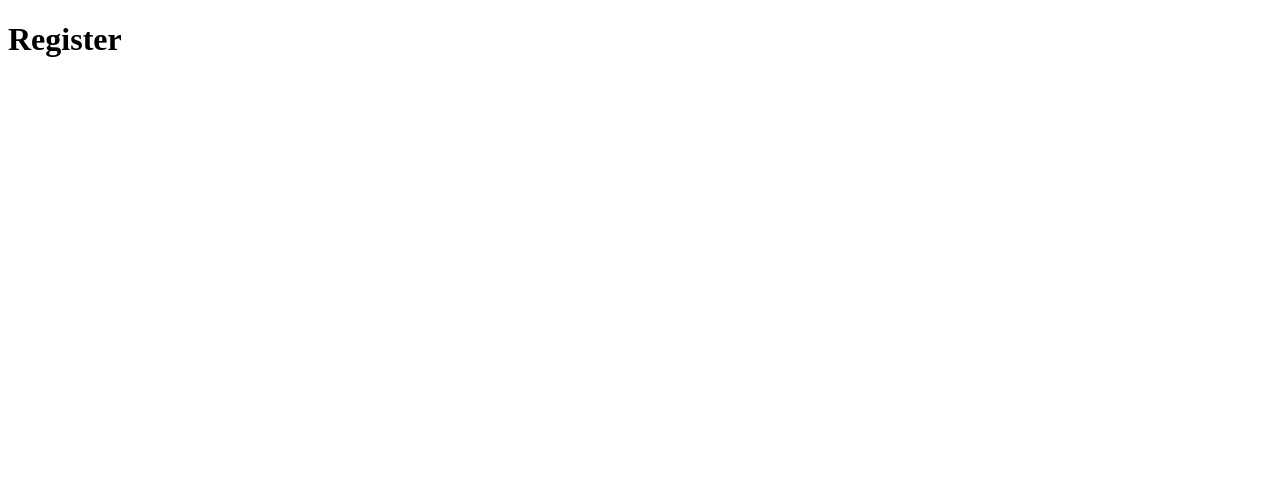
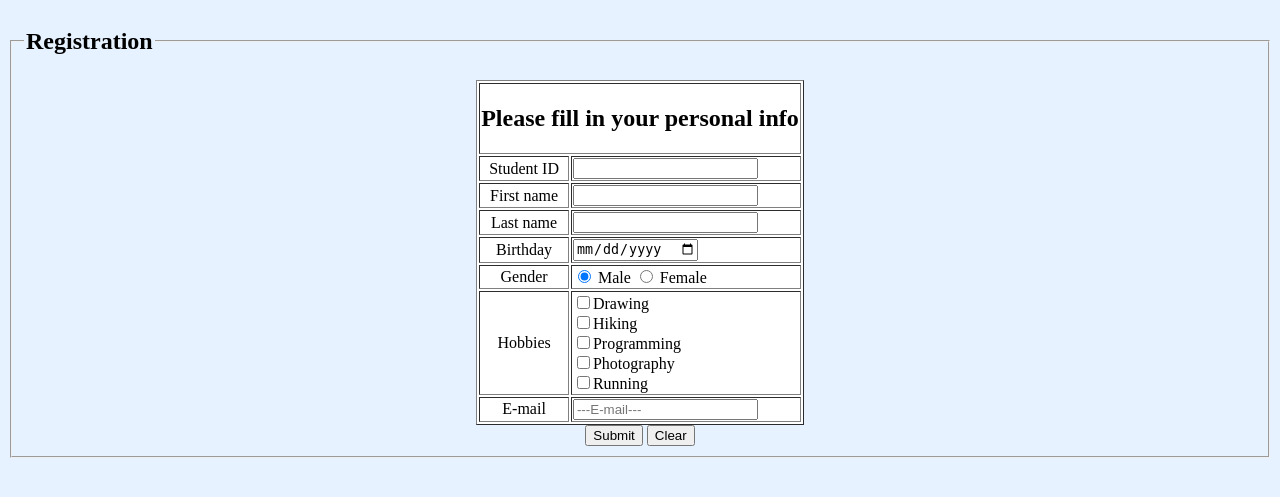
Before and after one commit to ftnd/ITCS443-Project-Hotel-Booking, a Flask app: page /register in a window 1280 px wide. Before the commit the part shown is almost empty. Shown: the top 497 px of the page. Run offline with Flask 2, Linux system fonts and the light colour scheme.

Commit message:
Added table on register.html

```diff
--- a/templates/register.html
+++ b/templates/register.html
@@ -1,12 +1,105 @@
-<!doctype html>
-<html lang="en">
+<!DOCTYPE html>
+<html>
     <head>
-        <meta charset="UTF-8">
-        <meta name="viewport" content="width=device-width, initial-scale=1.0">
-        <title>Register</title>
+        <title>Activity 1</title>
     </head>
+    <body bgcolor="#E6F2FF">
 
-<body>
-    <h1>Register</h1>
-</body>
+        <form action="ActivityR.html" method="GET">
+
+        <fieldset align="center">
+            <legend align="left"> <h2>Registration</h2></legend>
+
+            <table border="1" bgcolor = "#FFFFFF" align="center">
+                <tr>
+                    <th colspan="3">
+                        <h2>Please fill in your personal info</h2>
+                    </th>
+                </tr>
+
+                <tr>
+                    <td>
+                        Student ID
+                    </td>
+                    <td align="left">
+                        <input type="text" name="studentid"><br>
+                    </td>
+                </tr>
+
+                <tr>
+                    <td>
+                        First name
+                    </td>
+                    <td align="left">
+                        <input type="text" name="fistname"><br>
+                    </td>
+                </tr>
+
+                <tr>
+                    <td>
+                        Last name
+                    </td>
+                    <td align="left">
+                        <input type="text" name="lastname"><br>
+                    </td>
+                </tr>
+
+                <tr>
+                    <td>
+                        Birthday
+                    </td>
+
+                    <td align="left">
+                        <input type="date" name="birthday">
+                    </td>
+
+                </tr>
+
+                <tr>
+                    <td>
+                        Gender
+                    </td>
+                    <td align="left">
+                        <input type="radio" name="sex" value="male" checked> Male
+                        <input type="radio" name="sex" value="female"> Female<br>
+                    </td>
+                </tr>
+
+                <tr>
+                    <td>
+                        Hobbies
+                    </td>
+                    <td align="left">
+                        <input type="checkbox" name="Hobbies" value="Drawing">Drawing <br>
+                        <input type="checkbox" name="Hobbies" value="Hiking">Hiking <br>
+                        <input type="checkbox" name="Hobbies" value="Programming">Programming <br>
+                        <input type="checkbox" name="Hobbies" value="Photography">Photography<br>
+                        <input type="checkbox" name="Hobbies" value="Running">Running<br>
+                    </td>
+                </tr>
+
+                <tr>
+                    <td>
+                        E-mail
+                    </td>
+
+                    <td align="left">
+                        <input type="text" name="E-mail" placeholder="---E-mail---"><br>
+                    </td>
+
+                </tr>
+
+
+            </table>
+
+            <body align="center">
+                <button type="submit">Submit</button>
+                <button type="reset">Clear</button>
+            </body>
+
+        </fieldset>
+
+    </form>
+
+    </body>
 </html>
```
